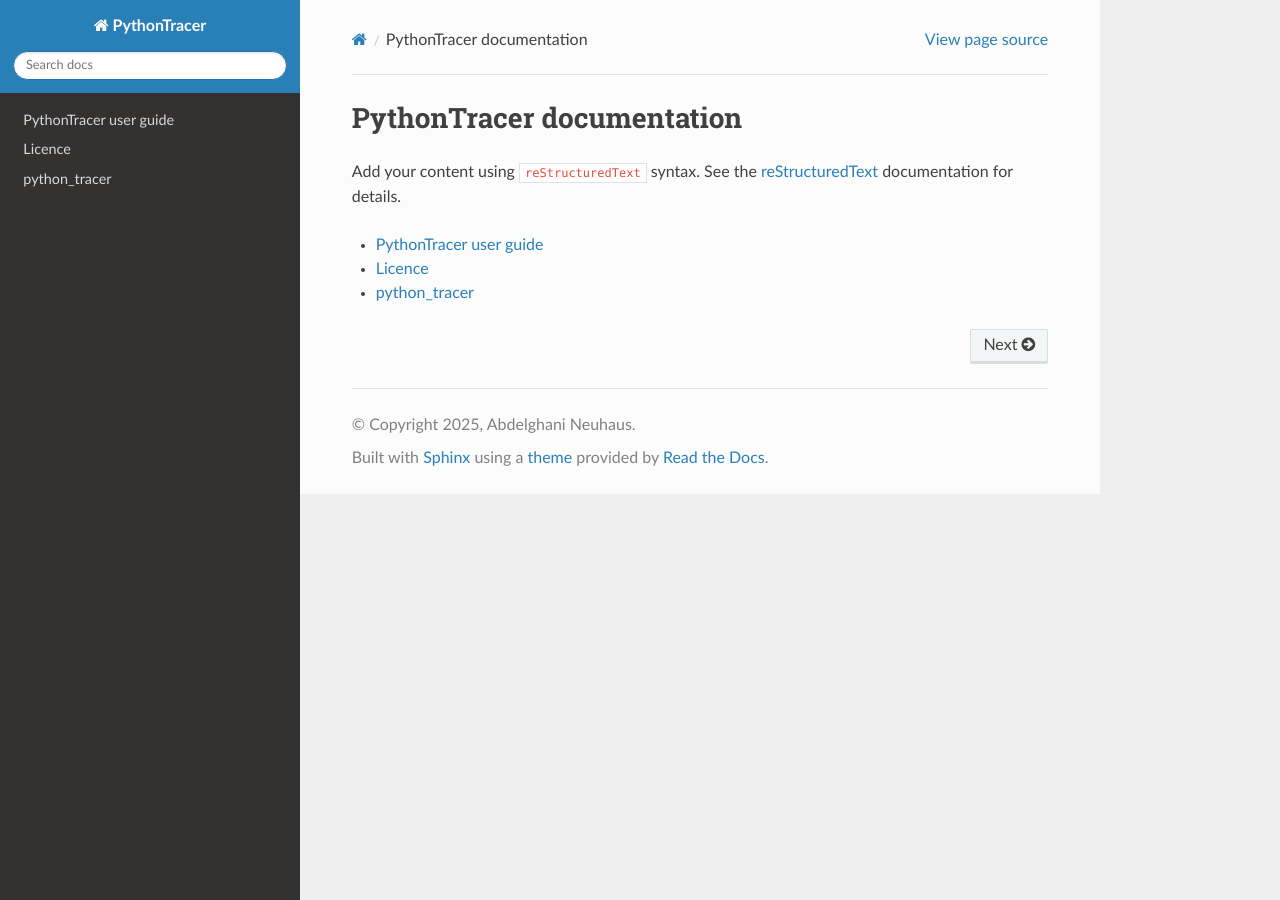
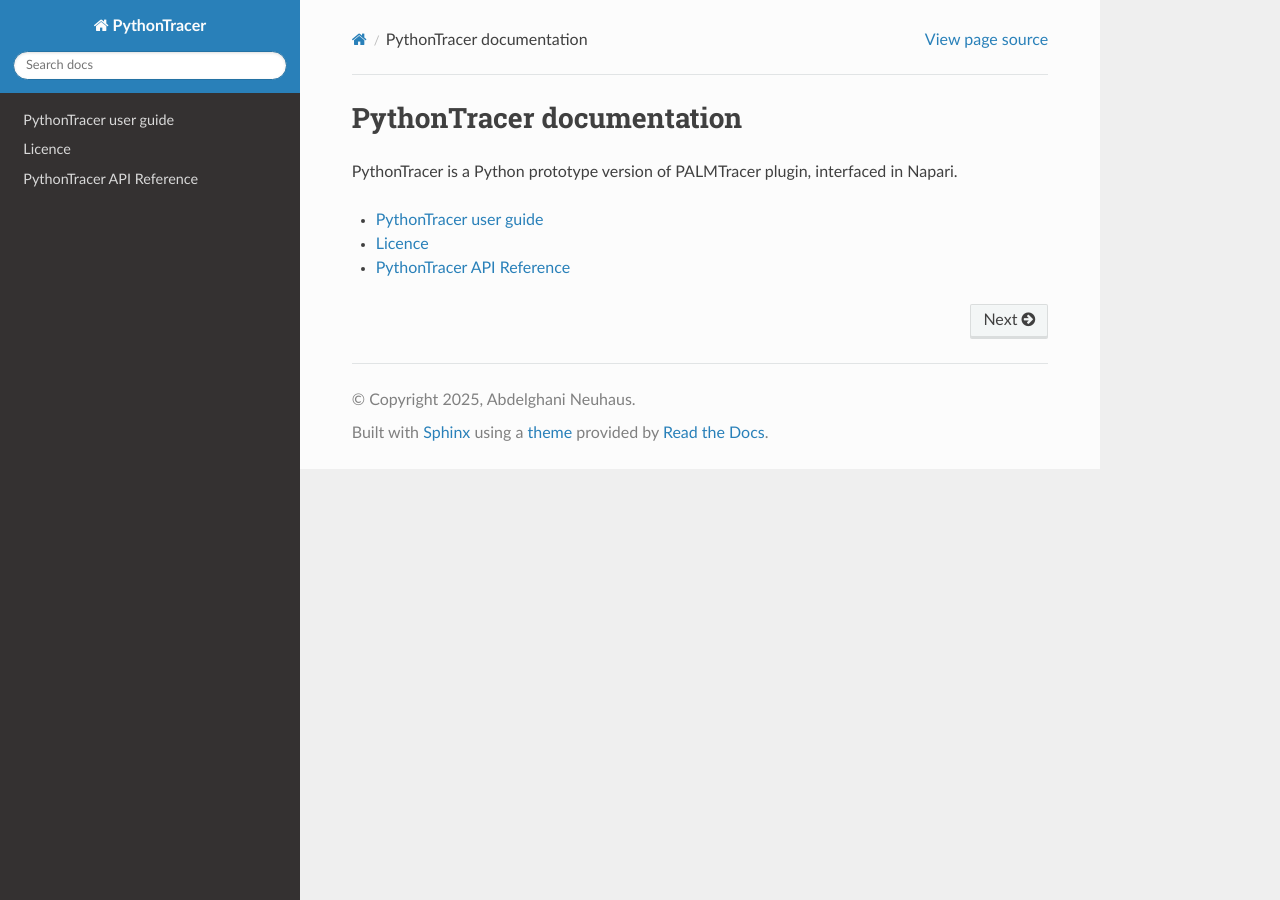
Before and after one commit to abdelneuhaus/PythonTracer, a Sphinx documentation site: the page built from docs/index.rst, in a window 1280 px wide. Built offline with Sphinx 7.4.7 and the Read the Docs theme 3.1.0, drawn with Linux system fonts in a browser that asks for light colours.

Commit message:
📝 Updated documentation

```diff
--- a/docs/generated/modules.rst
+++ b/docs/generated/modules.rst
@@ -1,5 +1,5 @@
-python_tracer
-=============
+PythonTracer API Reference
+==========================
 
 .. toctree::
    :maxdepth: 4
--- a/docs/index.rst
+++ b/docs/index.rst
@@ -6,9 +6,7 @@
 PythonTracer documentation
 ==========================
 
-Add your content using ``reStructuredText`` syntax. See the
-`reStructuredText <https://www.sphinx-doc.org/en/master/usage/restructuredtext/index.html>`_
-documentation for details.
+PythonTracer is a Python prototype version of PALMTracer plugin, interfaced in Napari.
 
 
 .. toctree::
```
